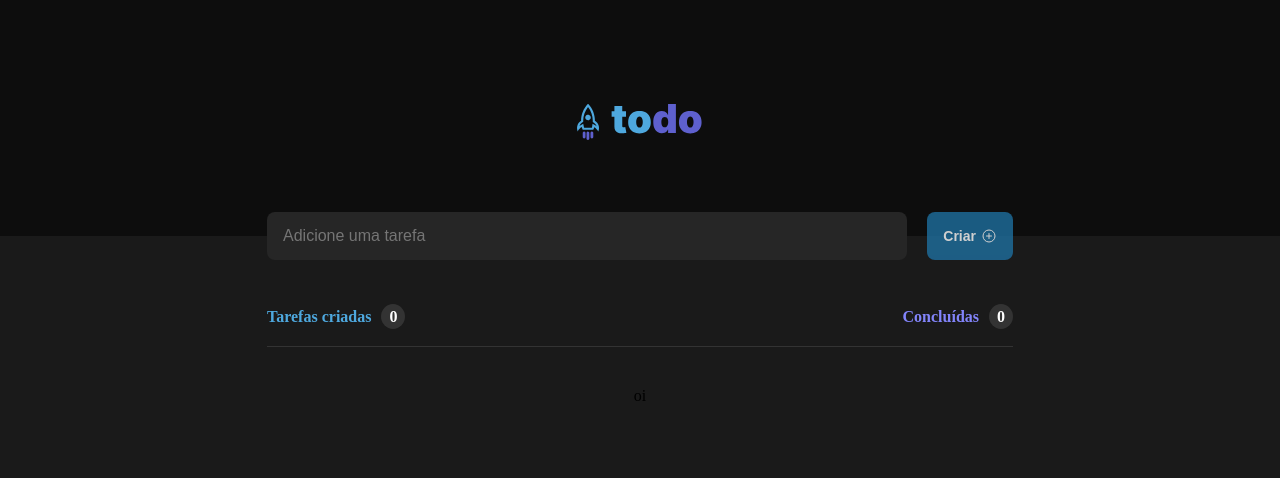
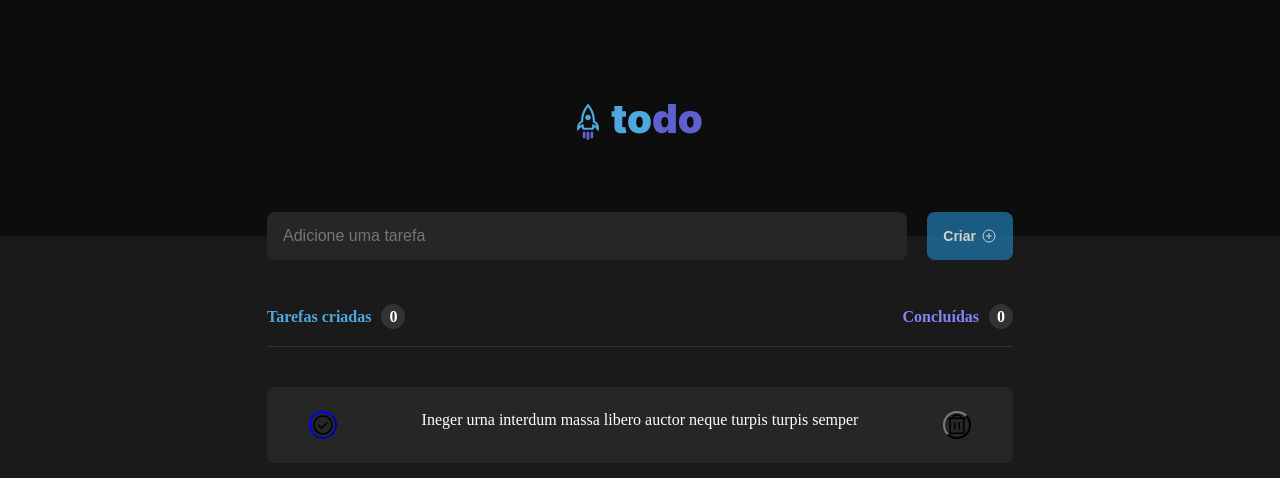
Before and after one commit to N0N4T0/desafios-ignite-reactjs-2022, a React (Vite) app in the folder desafio01-praticando-conceitos-reactjs/: page / in a window 1280 px wide. Shown: the top 478 px of the page. Built offline with nearby package versions, Linux system fonts and the light colour scheme.

Commit message:
feat(components): organize styles

```diff
--- /dev/null
+++ b/desafio01-praticando-conceitos-reactjs/src/components/TaskCard.module.css
@@ -0,0 +1,33 @@
+.cardInformation {
+    width: 100%;
+    display: flex;
+    justify-content: space-around;
+    background: var(--gray-500);
+
+    padding: 1.5rem 0;
+    border-radius: 8px;
+}
+
+.cardInformation button{
+    cursor: pointer;
+
+    display: flex;
+    align-items: center;
+
+    border-radius: 50%;
+    background: none;
+    border-color: var(--gray-500);
+}
+
+.cardInformation button:first-child{
+    /* background: inherit; */
+    border-color: blue;
+}
+
+.cardInformation p{
+    color: var(--white);
+}
+
+.cardInformation button:nth-child(2) {
+    background: red;
+}
--- a/desafio01-praticando-conceitos-reactjs/src/components/TaskCard.tsx
+++ b/desafio01-praticando-conceitos-reactjs/src/components/TaskCard.tsx
@@ -1,5 +1,19 @@
-export function TaskCard(){
+import { CheckCircle, Trash } from 'phosphor-react'
+import { useState } from 'react'
+import styles from './TaskCard.module.css'
+
+interface TaskCardProps {
+    content: string
+}
+
+export function TaskCard(props: TaskCardProps){
+    const {content} = props
+
     return(
-        <></>
+        <li className={styles.cardInformation}>
+            <button><CheckCircle size={24}/></button>
+            <p>Ineger urna interdum massa libero auctor neque turpis turpis semper</p>
+            <button><Trash size={24}/></button>
+        </li>
     )
 }
--- a/desafio01-praticando-conceitos-reactjs/src/components/TaskList.module.css
+++ b/desafio01-praticando-conceitos-reactjs/src/components/TaskList.module.css
@@ -7,7 +7,7 @@
     padding: 0 0 20px 0;
 }
 
-.newTask{
+.taskList{
     color: var(--blue);
     font-weight: bold;
 }
@@ -17,7 +17,7 @@
     font-weight: bold;
 }
 
-.newTask span,
+.taskList span,
 .taskDone span{
     color: var(--white);
     background: var(--gray-400);
@@ -46,3 +46,9 @@
 p:first-child {
     font-weight: bold;
 }
+
+.cardInformations{
+    display: flex;
+    list-style: none;
+    width: 100%;
+}
--- a/desafio01-praticando-conceitos-reactjs/src/components/TaskList.tsx
+++ b/desafio01-praticando-conceitos-reactjs/src/components/TaskList.tsx
@@ -2,16 +2,18 @@ import styles from './TaskList.module.css'
 
 import clipboard from '../assets/clipboard.svg'
 import { useState } from 'react';
+import { TaskCard } from './TaskCard';
 
 export function TaskList(){
 
     const [tasksDone, setTaksDone] = useState(0)
+    //deixar como true pois a primeira premissa do if é true
     const isEmptyTask = false
 
     return (
         <>
             <div className={styles.taskListContainer}>
-                <div className={styles.newTask}>
+                <div className={styles.taskList}>
                     Tarefas criadas
                     {/* <span>{numberOfTasksCreated}</span> */}
                     <span>0</span>
@@ -32,7 +34,11 @@ export function TaskList(){
                             <p>Crie tarefas e organize seus itens a fazer</p>
                         </div>
                     </>
-                ) : ('oi')}
+                ) : (
+                    <ul className={styles.cardInformations}>
+                        <TaskCard/>
+                    </ul>
+                )}
             </div>
         </>
     )
```
